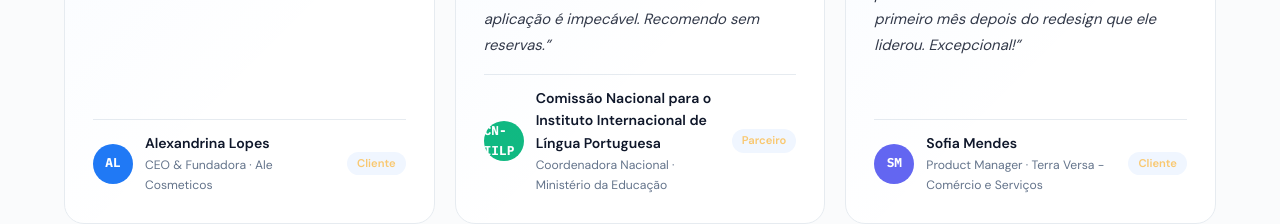
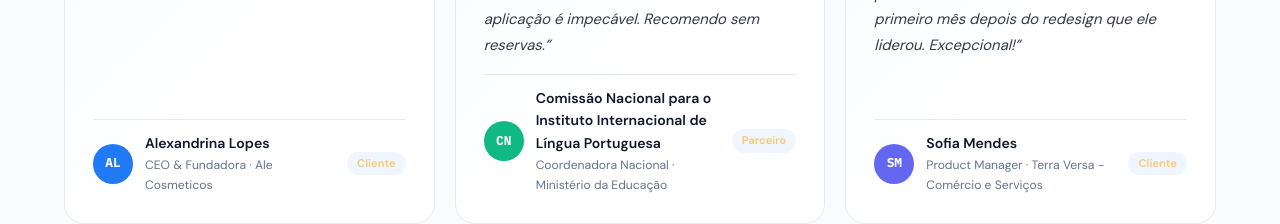
Before and after one commit to leodasilva-co/Portfolio, a Next.js app: page / in a window 1280 px wide. Shown: the part 9840-10064 px from the top of the page. Built offline with nearby package versions, Linux system fonts and the light colour scheme.

Commit message:
Alteração CN-IILP

```diff
--- a/components/sections/Testimonials/index.tsx
+++ b/components/sections/Testimonials/index.tsx
@@ -22,7 +22,7 @@ const testimonials = [
     role: 'Coordenadora Nacional',
     company: 'Ministério da Educação',
     text: 'Trabalhar com o Leo foi uma das melhores decisões que tomámos. O sistema de inscrição da Semana da Língua Portuguesa foi um sucesso e a consistência visual da aplicação é impecável. Recomendo sem reservas.',
-    avatar: 'CN-IILP',
+    avatar: 'CN',
     color: '#10b981',
     stars: 5,
     category: 'Parceiro'
```
